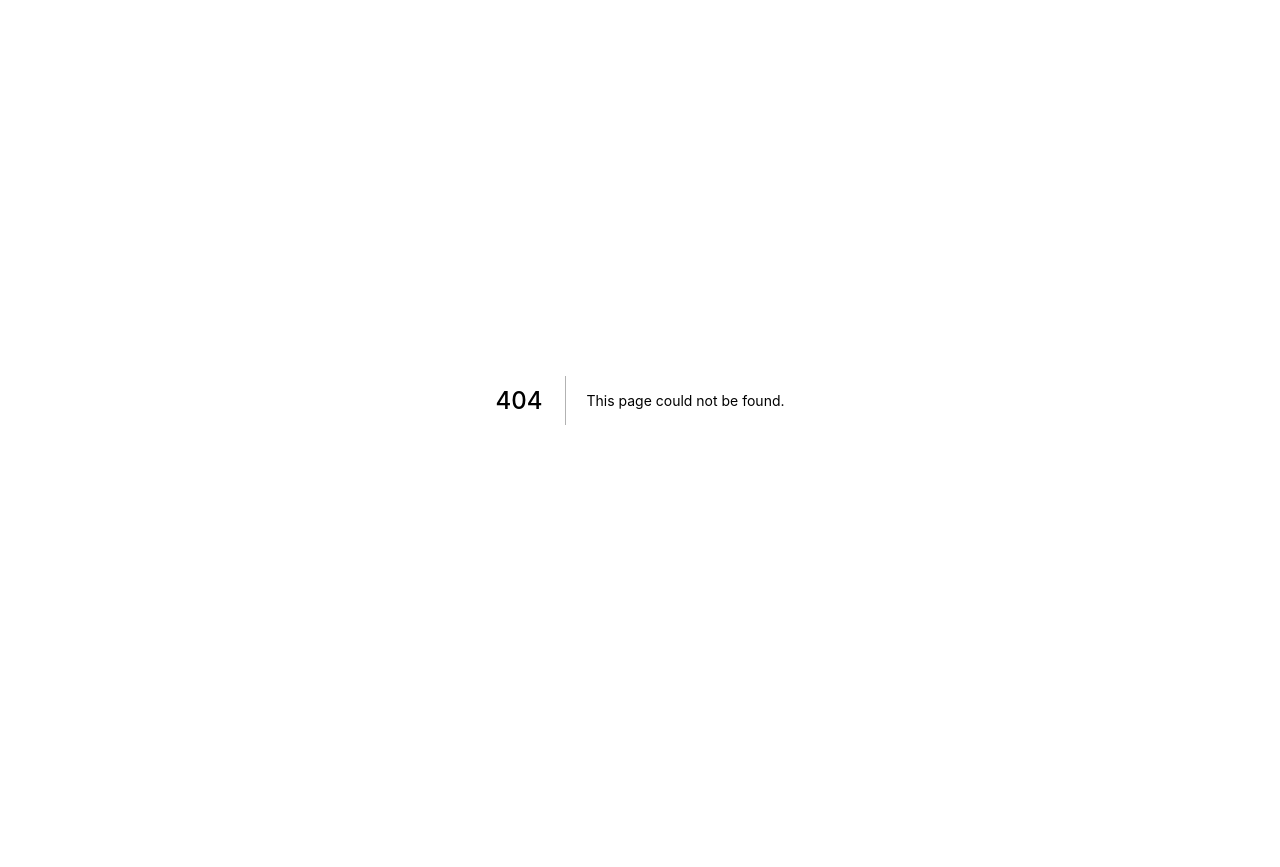
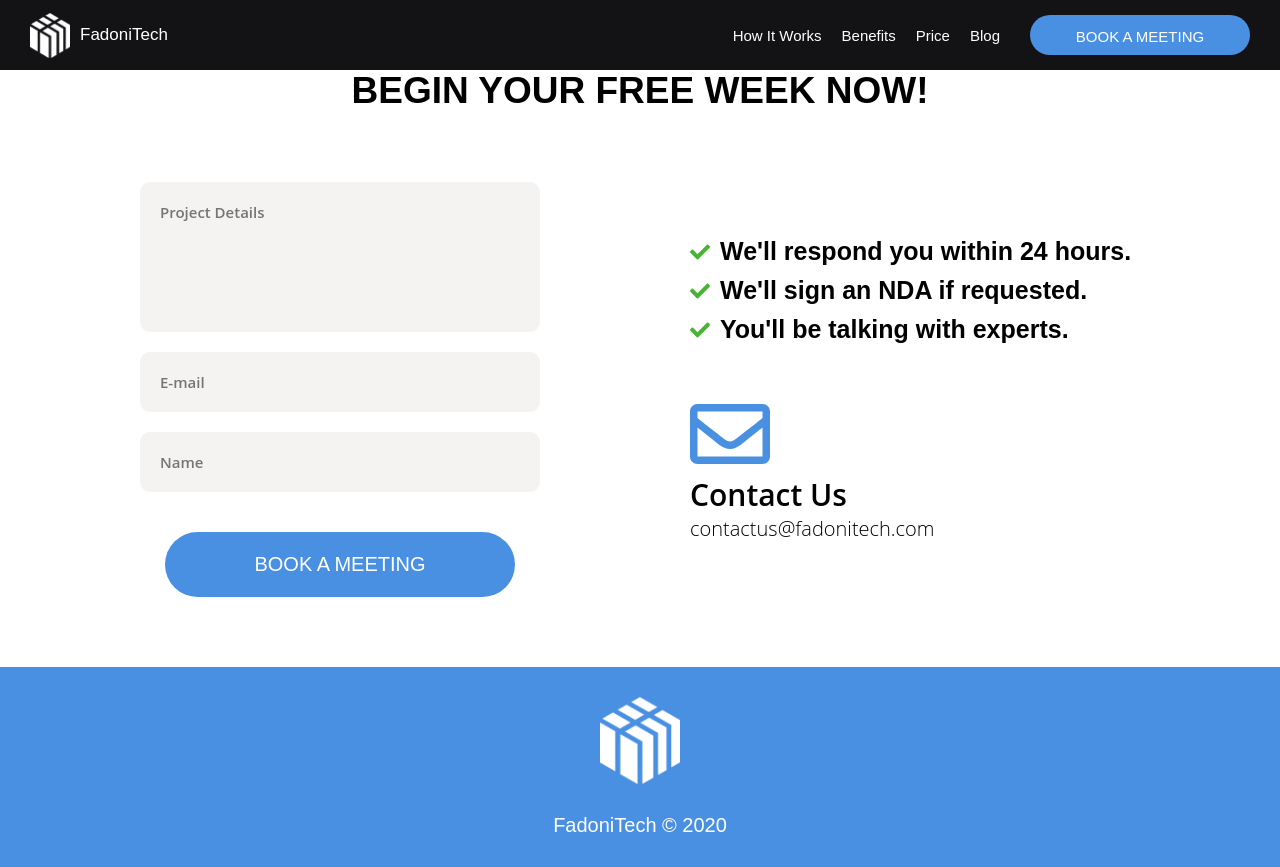
Before and after one commit to fadonitech/front-end-sample-project, a Next.js app: page /contact in a window 1280 px wide. Before the commit this address had no page. Before the commit the page ends 800 px from the top, so only its background shows below. Built offline with nearby package versions, Linux system fonts and the light colour scheme.

Commit message:
Creating ContactUS

```diff
--- /dev/null
+++ b/components/ContactUs/ContactUs.js
@@ -0,0 +1,55 @@
+import { FontAwesomeIcon } from '@fortawesome/react-fontawesome';
+import { faCheck } from '@fortawesome/free-solid-svg-icons';
+import CtaBtn from "../Buttons/CtaBtn";
+import { faEnvelope } from '@fortawesome/free-regular-svg-icons';
+
+const ContactUs = () => (
+  <div id="contactus">
+    <h1 className="adam title">BEGIN YOUR FREE WEEK NOW!</h1>
+    <div id="contactus__container">
+      <div id="contactus__container--form">
+        <form>
+          <textarea
+            type="projectdetails"
+            name="projectdetails"
+            placeholder="Project Details"
+          />
+          <input
+            type="email"
+            name="email"
+            placeholder="E-mail"
+          />
+          <input
+            type="name"
+            name="name"
+            placeholder="Name"
+          />
+        </form>
+        <CtaBtn />
+      </div>
+      <div id="contactus__container--text">
+        <ul>
+          <li>
+            <FontAwesomeIcon icon={faCheck} />
+            <h3 className="adam">We'll respond you within 24 hours.</h3>
+          </li>
+          <li>
+            <FontAwesomeIcon icon={faCheck} />
+            <h3 className="adam">We'll sign an NDA if requested.</h3>
+          </li>
+          <li>
+            <FontAwesomeIcon icon={faCheck} />
+            <h3 className="adam">You'll be talking with experts.</h3>
+          </li>
+        </ul>
+        <div id="contactus__container--text-1">
+          <FontAwesomeIcon icon={faEnvelope} />
+          <h3 className="open-sans">Contact Us</h3>
+          <h4 className="open-sans">contactus@fadonitech.com</h4>
+        </div>
+      </div>
+    </div>
+  </div>
+);
+
+export default ContactUs;
--- a/components/Navbar/Navbar.js
+++ b/components/Navbar/Navbar.js
@@ -1,8 +1,10 @@
+import { useRouter } from 'next/router';
 import { useState, useEffect } from 'react';
 import Link from 'next/link';
 import Image from 'next/image';
 
 const Navbar = () => {
+  const { pathname } = useRouter();
   const [scroll, setScroll] = useState({
     scrollY: 0,
     isGoingDown: true
@@ -24,7 +26,7 @@
   }, []);
 
   return (
-    <div className={`navbar ${scroll.scrollY && 'navbar--bg-black'}`}>
+    <div className={`navbar ${scroll.scrollY > 0 || pathname !== '/'  ? 'navbar--bg-black' : ''}`}>
       <Link href="/">
         <div className="navbar--logo">
           <Image
@@ -45,7 +47,7 @@
           <li>Price</li>
           <li>Blog</li>
         </ul>
-        <Link href="/contact">
+        <Link href="contact">
           <button className="navbar--cta">
             BOOK A MEETING
           </button>
--- /dev/null
+++ b/pages/contact.js
@@ -0,0 +1,21 @@
+import Head from 'next/head';
+import Navbar from '../components/Navbar/Navbar';
+import ContactUs from '../components/ContactUs/ContactUs';
+import Footer from '../components/Footer/Footer';
+
+const Home = () => {
+  return (
+    <div>
+      <Head>
+
+      </Head>
+      <body>
+        <Navbar />
+        <ContactUs />
+      </body>
+      <Footer />
+    </div>
+  )
+}
+
+export default Home;
--- a/pages/index.js
+++ b/pages/index.js
@@ -6,13 +6,14 @@
 import Benefits from '../components/HomePage/Benefits';
 import Plans from '../components/HomePage/Plans/Plans';
 import Guarantee from '../components/HomePage/Guarantee';
+import ContactUs from '../components/ContactUs/ContactUs';
 import Footer from '../components/Footer/Footer';
 
 const Home = () => {
   return (
     <div>
       <Head>
-
+        <link rel="shortcut icon" href="/favicon.ico" />
       </Head>
       <body>
         <Navbar />
@@ -22,6 +23,7 @@
         <Benefits />
         <Plans />
         <Guarantee />
+        <ContactUs />
       </body>
       <Footer />
     </div>
--- a/styles/abstract/_mixins.scss
+++ b/styles/abstract/_mixins.scss
@@ -1,67 +1,5 @@
 // Main Industries
-@mixin industries($color, $url) {
-  height: 100%;
-  width: 100%;
-  overflow: hidden;
-
-  background-image: url($url);
-  background-position: center;
-  background-size: cover;
-  background-repeat: no-repeat;
-  z-index: 1;
-
-  font-family: Nunito;
-  font-size: 3rem;
-  font-weight: 200;
-  font-stretch: normal;
-  font-style: normal;
-  line-height: normal;
-  letter-spacing: normal;
-  text-align: center;
-  color: $color-white;
-
-  transition: all 0.2s ease-out;
-
-  @include respond(tab-port) {
-    height: 20rem;
-  }
-
-  div {
-    height: 100%;
-    width: 100%;
-    padding: 3rem;
-
-    display: flex;
-    justify-content: center;
-    align-items: center;
-
-    background-color: rgba($color, 0.7);
-    transition: all 0.25s ease-out;
-    z-index: 2;
-  }
-
-  &:hover {
-    div {
-      background-color: rgba($color, 0.9);
-
-      @include respond(tab-land) {
-        background-color: rgba($color, 0.7);
-      }
-    }
-  }
-}
-
-@mixin medium-blue-text {
-  font-family: Nunito;
-  font-size: 1.6rem;
-  font-weight: bold;
-  font-stretch: normal;
-  font-style: normal;
-  line-height: normal;
-  letter-spacing: 0.57px;
-  text-align: justify;
-  color: $color-blue;
-}
+// @mixin industries($color, $url) {}
 
 // MEDIA QUERY MANAGER
 
--- /dev/null
+++ b/styles/components/ContactUs/_contactus.scss
@@ -0,0 +1,120 @@
+#contactus {
+  height: auto;
+  width: 100vw;
+  padding: 7rem 0;
+  display: flex;
+  flex-direction: column;
+  align-items: center;
+
+  .title {
+    font-size: 3.7rem;
+    font-weight: 600;
+  }
+
+  &__container {
+    height: auto;
+    width: min-content;
+
+    display: grid;
+    grid-template-columns: 50rem 50rem;
+    grid-template-rows: 1fr;
+    column-gap: 10rem;
+
+    justify-content: center;
+    align-items: center;
+    margin-top: 7rem;
+
+    &--form {
+      display: flex;
+      flex-direction: column;
+      align-items: center;
+
+      form {
+        width: 40rem;
+        display: flex;
+        flex-direction: column;
+      }
+
+      textarea,
+      input {
+        border: none;
+        resize: none;
+        font-family: "Open Sans";
+        font-size: 1.5rem;
+        font-weight: 600;
+        border-radius: 1rem;
+        padding: 2rem;
+        background-color: $color-grey;
+        outline: none;
+      }
+
+      input {
+        margin-bottom: 2rem;
+
+        &:last-child {
+          margin-bottom: 4rem;
+        }
+      }
+
+      textarea {
+        height: 15rem;
+        margin-bottom: 2rem;
+      }
+    }
+
+    &--text {
+      display: flex;
+      flex-direction: column;
+      justify-content: flex-start;
+      align-items: flex-start;
+
+      ul {
+        li {
+          display: flex;
+          justify-content: flex-start;
+          align-items: center;
+
+          &:not(:last-child) {
+            margin-bottom: 1rem;
+          }
+
+          h3 {
+            font-size: 2.5rem;
+            margin-left: 1rem;
+            font-weight: 600;
+          }
+
+          svg {
+            height: 2rem;
+            width: 2rem;
+            color: $color-green;
+          }
+        }
+      }
+
+      &-1 {
+        display: flex;
+        flex-direction: column;
+        justify-content: flex-start;
+        align-items: flex-start;
+        margin-top: 5rem;
+
+        h3 {
+          font-size: 3rem;
+          font-weight: 600;
+        }
+
+        h4 {
+          font-size: 2rem;
+          font-weight: 300;
+        }
+
+        svg {
+          height: 8rem;
+          width: 8rem;
+          color: $color-blue;
+        }
+      }
+    }
+  }
+}
--- a/styles/main.scss
+++ b/styles/main.scss
@@ -12,3 +12,4 @@
 @import "./components/Buttons/ctaBtn";
 @import "./components/Navbar/navbar";
 @import "./components/Footer/footer";
+@import "./components/ContactUs/contactus";
--- a/styles/pages/Pricing/_pricing.scss
+++ b/styles/pages/Pricing/_pricing.scss
@@ -103,7 +103,8 @@
           align-items: flex-start;
 
           svg {
-            font-size: 2rem;
+            height: 2rem;
+            width: 2rem;
             margin-top: 0.2rem;
             color: $color-green;
           }
```
Also changed, not shown: 1 other file (tests, documents, lock files or other folders).
